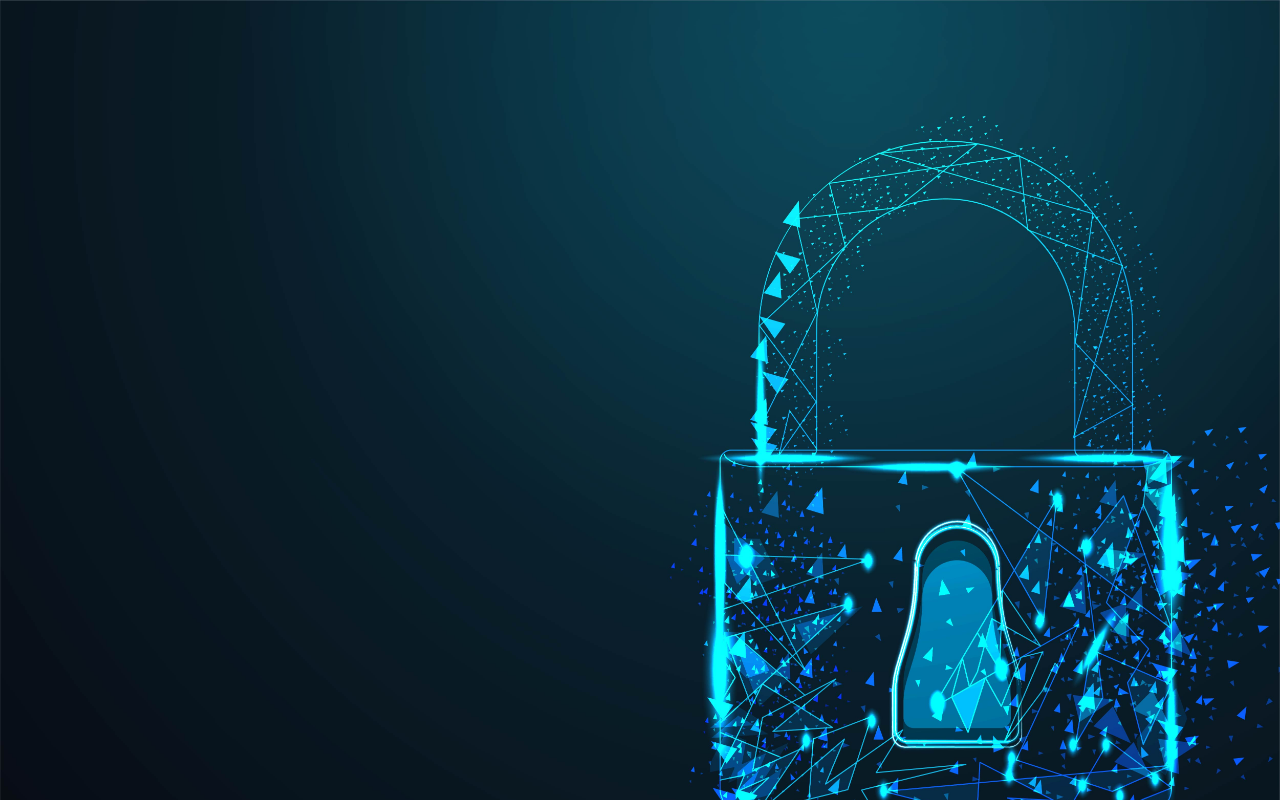
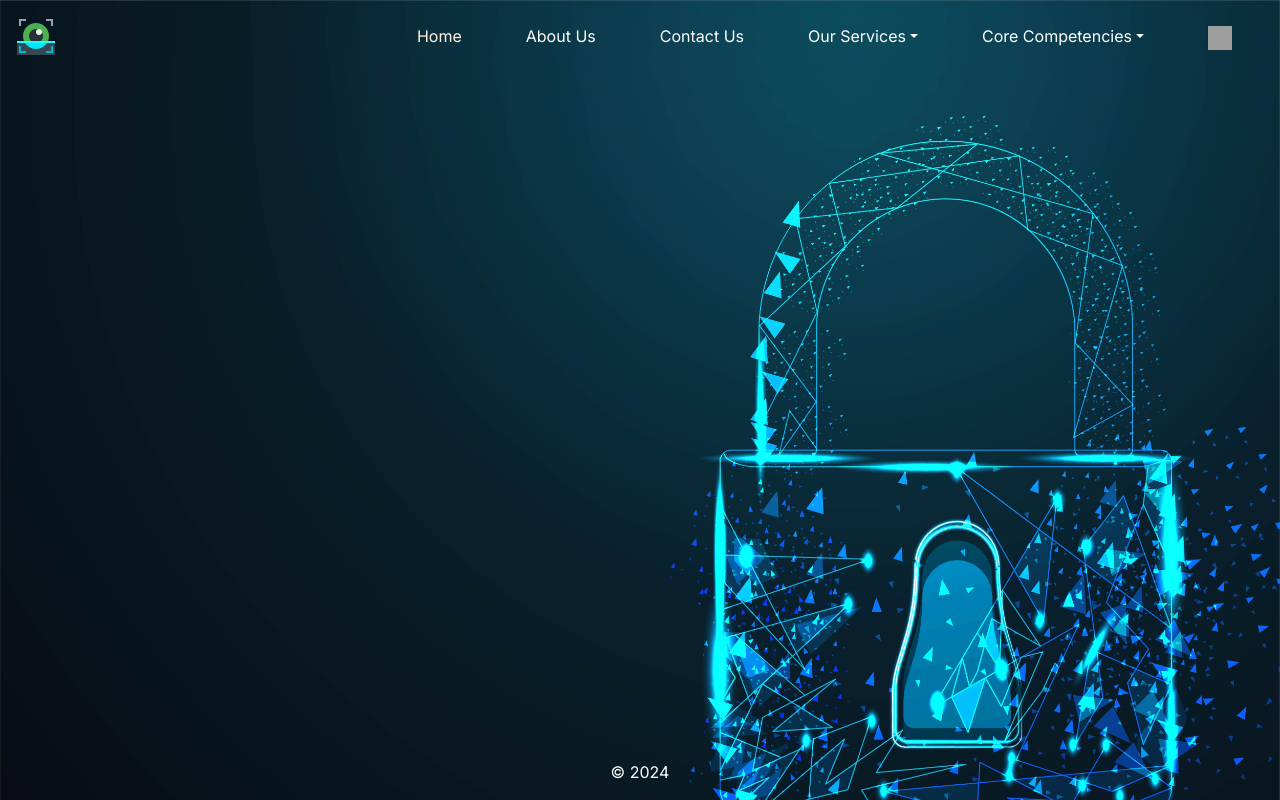
Before and after one commit to reaphsoft-org/reaphsoft-web, a Next.js app: page /security in a window 1280 px wide. Built offline with nearby package versions, Linux system fonts and the light colour scheme; grey boxes are pictures that could not be loaded; a web font is replaced by a local one.

Commit message:
Working on the security page, added the menu items in a dropdown.

```diff
--- /dev/null
+++ b/src/app/security/base.tsx
@@ -0,0 +1,45 @@
+import Image from "next/image";
+import MyOffCanvasHeader from "@/app/security/softcanvas";
+import React from "react";
+
+export default function Base({content,}: Readonly<{content: React.ReactNode}>) {
+  return (
+    <>
+        <main className="flex-shrink-0">
+            <NavBar />
+            {content}
+        </main>
+        <Footer />
+    </>
+  );
+}
+
+function NavBar() {
+    const img_size = 48;
+    return (
+      <nav className="navbar navbar-expand-lg">
+        <div className="container-fluid">
+            <a className="navbar-brand" href="/">
+                <Image
+                    src="/icons8-iris-scan-48.png"
+                    alt="ReaphSoft Logo"
+                    width={img_size}
+                    height={img_size}
+                    priority
+                />
+            </a>
+            <MyOffCanvasHeader />
+        </div>
+      </nav>
+    );
+}
+
+function Footer() {
+    return(
+      <footer className="text-white text-center footer mt-4 mt-lg-0">
+          <div className="container">
+            <p>&copy; 2024</p>
+          </div>
+      </footer>
+    );
+}
--- a/src/app/security/layout.tsx
+++ b/src/app/security/layout.tsx
@@ -1,5 +1,5 @@
 import type { Metadata } from "next";
-import "./styles.css";
+// import "./styles.css";
 
 export const metadata: Metadata = {
   title: "ReaphSoft Security",
--- a/src/app/security/page.tsx
+++ b/src/app/security/page.tsx
@@ -1,5 +1,7 @@
+import Base from "@/app/security/base";
+
 export default function Page (){
     return (
-        <></>
+         <Base content={<></>} />
     );
 }
--- /dev/null
+++ b/src/app/security/softcanvas.tsx
@@ -0,0 +1,85 @@
+"use client";
+import { useState } from 'react';
+import Button from 'react-bootstrap/Button';
+import Offcanvas from 'react-bootstrap/Offcanvas';
+import OffcanvasHeader from 'react-bootstrap/OffcanvasHeader'
+import {NavDropdown, OffcanvasBody, OffcanvasTitle} from "react-bootstrap";
+import Image from "next/image";
+
+export default function MyOffCanvasHeader() {
+    const [show, setShow] = useState(false);
+    const handleClose = () => setShow(false);
+    const handleShow = () => setShow(true);
+    return(
+        <>
+            <Button className="navbar-toggler align-self-start mt-0" onClick={handleShow}>
+                <span className="navbar-toggler-icon"></span>
+            </Button>
+            <Offcanvas show={show} backdrop="static" onHide={handleClose} placement={'end'} responsive={'lg'}>
+                <OffcanvasHeader closeButton={true} closeVariant={"white"}>
+                    <OffcanvasTitle>Reaphsoft Security</OffcanvasTitle>
+                </OffcanvasHeader>
+                <OffcanvasBody>
+                    <ul className="navbar-nav justify-content-between flex-grow-1 px-1 text-white">
+                    <li className="nav-item mx-lg-4">
+                      <a className="nav-link active" aria-current="page" href="/">Home</a>
+                    </li>
+                    <li className="nav-item mx-lg-4">
+                      <a className="nav-link" href="/about/">About Us</a>
+                    </li>
+                    <li className="nav-item mx-lg-4">
+                      <a className="nav-link" href="#">Contact Us</a>
+                    </li>
+                    <li className="nav-item mx-lg-4">
+                        <ServicesDropDown />
+                    </li>
+                    <li className="nav-item mx-lg-4">
+                      <CompetenciesDropDown />
+                    </li>
+                    <li></li>
+                    <li className="nav-item mx-lg-4 d-none d-lg-block">
+                      <a className="nav-link">
+                          <Image src="/outline_travel_explore_white_24dp.png" alt="Search" width={24} height={24} />
+                      </a>
+                    </li>
+                  </ul>
+                    <form className="d-flex d-lg-none mt-3" role="search">
+                    <input className="form-control me-2" type="search" placeholder="Search" aria-label="Search" />
+                    <button className="btn btn-outline-success" type="submit">Search</button>
+                  </form>
+                </OffcanvasBody>
+            </Offcanvas>
+        </>
+    );
+}
+
+function ServicesDropDown() {
+    return (
+        <>
+            <NavDropdown id="services-dropdown" title="Our Services" >
+                <NavDropdown.Item>IT Security Gap Analysis</NavDropdown.Item>
+                <NavDropdown.Item>Forensic Data Retention</NavDropdown.Item>
+                <NavDropdown.Item>Cardholder Data Discovery Exercise</NavDropdown.Item>
+                <NavDropdown.Item>Bespoke Threat Modelling and Assessment</NavDropdown.Item>
+            </NavDropdown>
+        </>
+    );
+}
+
+function CompetenciesDropDown() {
+    return (
+        <>
+            <NavDropdown title="Core Competencies">
+                <NavDropdown.Item>Penetration Testing</NavDropdown.Item>
+                <NavDropdown.Item>System’s Application Security</NavDropdown.Item>
+                <NavDropdown.Item>Vulnerability Scanning</NavDropdown.Item>
+                <NavDropdown.Item>Breach Assessment</NavDropdown.Item>
+                <NavDropdown.Item>Cyber Incident Response & Assistance</NavDropdown.Item>
+                <NavDropdown.Item>Systems Risk Assessment (SRS)</NavDropdown.Item>
+                <NavDropdown.Item>ALC Vulnerability Management</NavDropdown.Item>
+                <NavDropdown.Item>Business Analysis & IT Auditing</NavDropdown.Item>
+                <NavDropdown.Item>And Many More</NavDropdown.Item>
+            </NavDropdown>
+        </>
+    );
+}
```
